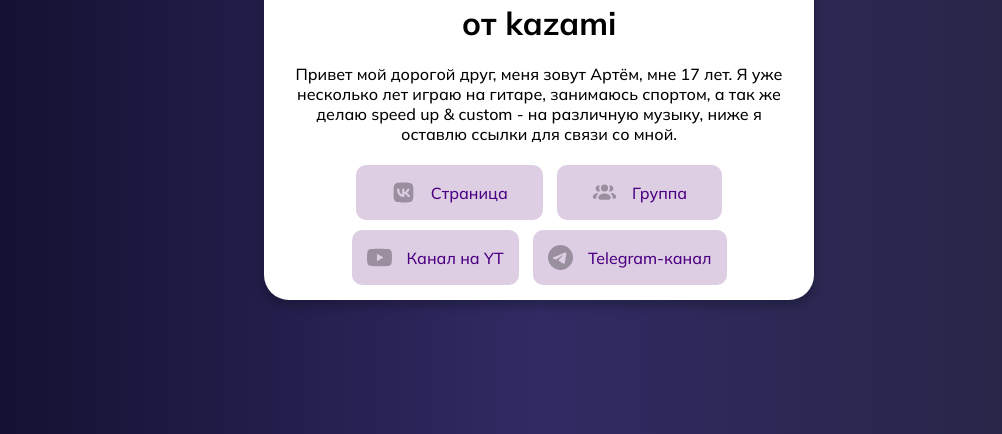
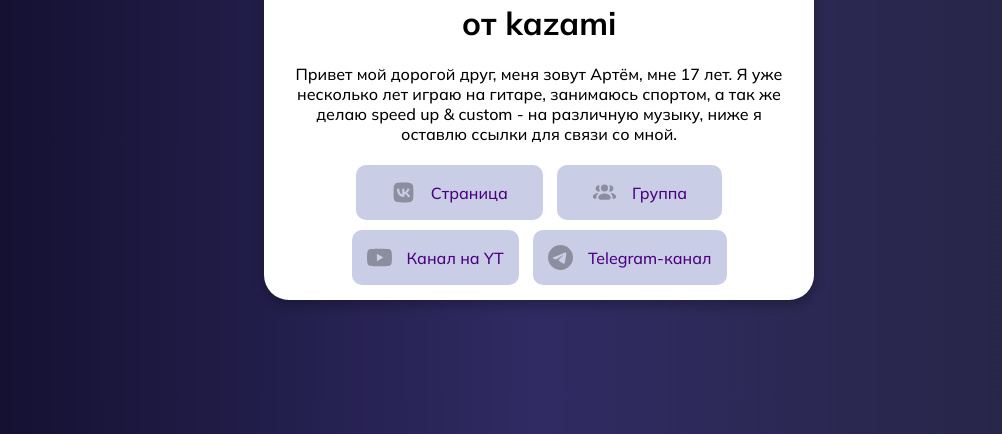
Before and after one commit to kaz4mi/kaz4mi.github.io, a plain HTML site: page index.html in a window 1280 px wide. Shown: the part 366-800 px from the top of the page, without its empty margins (101-1103 px from the left). Drawn offline with Linux system fonts and the light colour scheme.

Commit message:
Update style.css

```diff
--- a/style.css
+++ b/style.css
@@ -36,7 +36,7 @@ font-family: "Mulish";
     justify-content: center
   }
 .btn {
-    background: rgba(123, 63, 146, 25%);
+    background: rgba(41, 58, 153, 0.25);
     border-radius: 10px;
     display: inline-flex;
     margin: 5px;
```
